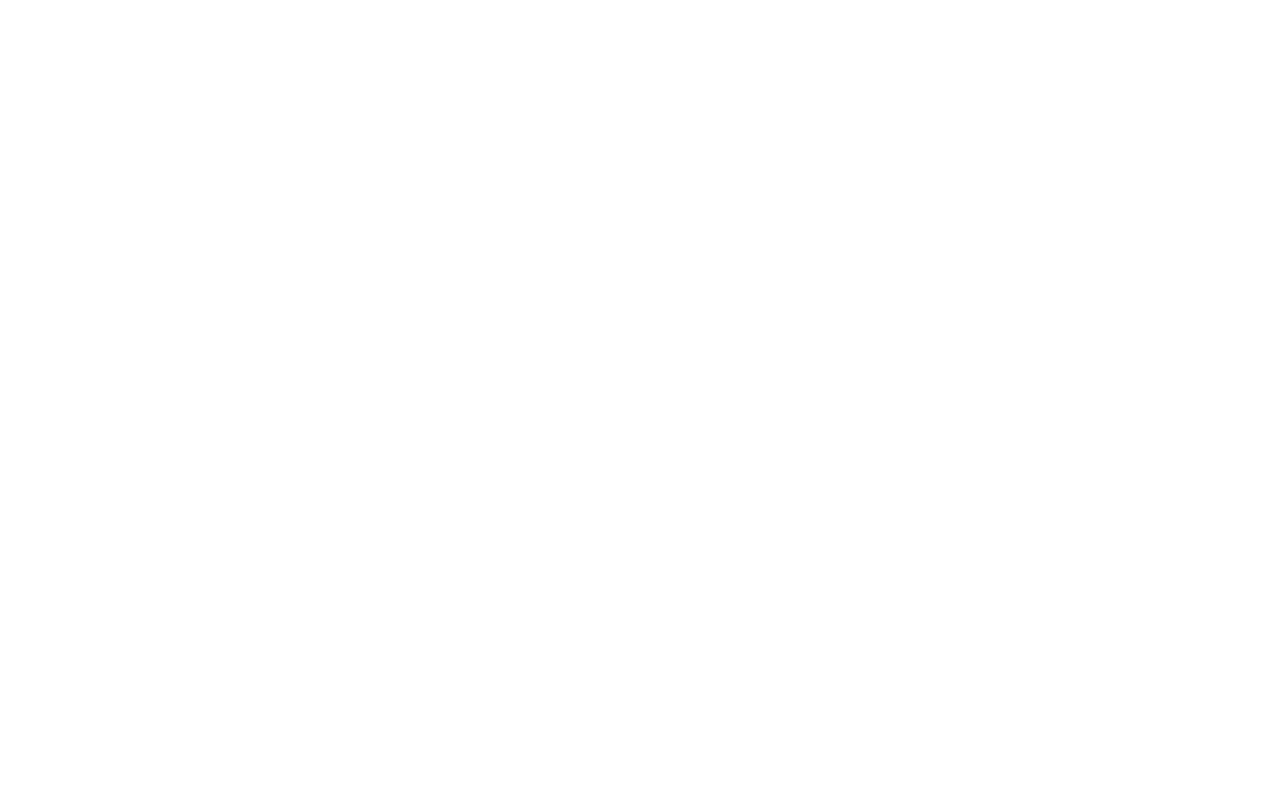
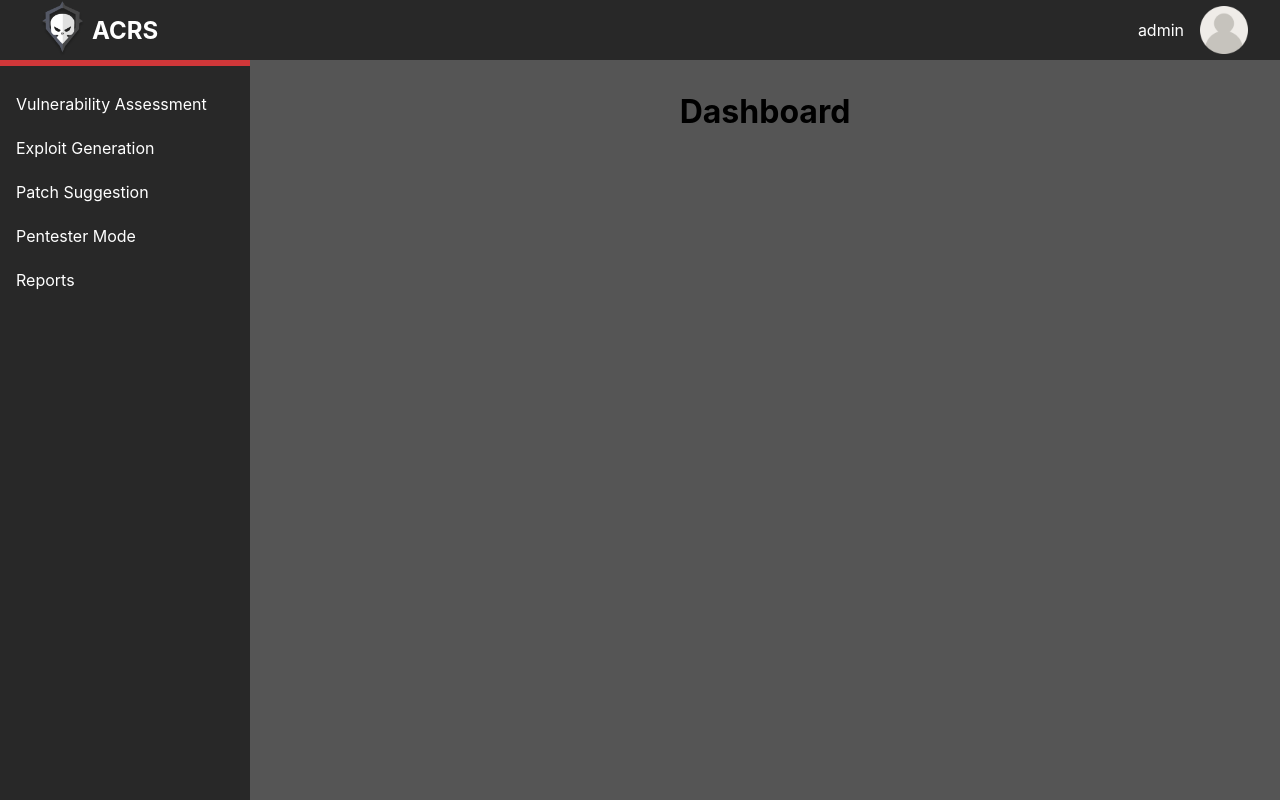
Before and after one commit to waseeq14/ACRS, a React (Create React App) app in the folder frontend/: page /dashboard in a window 1280 px wide. Before the commit this address had no page. Built offline with nearby package versions, Linux system fonts and the light colour scheme.

Commit message:
Dashboard Page

```diff
--- a/frontend/src/App.js
+++ b/frontend/src/App.js
@@ -2,6 +2,7 @@
 import Loading from './routes/Loading'
 import Login from './routes/Login'
 import Register from './routes/Register'
+import Dashboard from './routes/Dashboard'
 
 import './App.css'
 
@@ -13,6 +14,7 @@
           <Route index element={<Loading />} />
           <Route path='/login' element={<Login />} />
           <Route path='/create-account' element={<Register />} />
+          <Route path='/dashboard' element={<Dashboard />} />
         </Routes>
       </Router>
     </div>
--- a/frontend/src/index.css
+++ b/frontend/src/index.css
@@ -5,6 +5,8 @@
     sans-serif;
   -webkit-font-smoothing: antialiased;
   -moz-osx-font-smoothing: grayscale;
+
+  background-color: #555555;
 }
 
 * {
--- /dev/null
+++ b/frontend/src/routes/Dashboard/index.js
@@ -0,0 +1,51 @@
+import styles from './styles.module.css'
+
+export default function Dashboard() {
+  return (
+    <>
+      <div className={styles.appbar}>
+        <div className={styles.appbarLeft}>
+          <img
+            className={styles.logo}
+            src='/static/images/logo_mini.png'
+            alt='Small Logo'
+          />
+          <h2 className={styles.title}>ACRS</h2>
+        </div>
+        <div className={styles.menu}>
+          <p>admin</p>
+          <img
+            className={styles.userImg}
+            src='/static/images/user.png'
+            alt='User'
+          />
+        </div>
+      </div>
+
+      <div className={styles.sidebar}>
+        <div className={styles.bar}></div>
+        <ul>
+          <li>
+            <a href='#'>Vulnerability Assessment</a>
+          </li>
+          <li>
+            <a href='#'>Exploit Generation</a>
+          </li>
+          <li>
+            <a href='#'>Patch Suggestion</a>
+          </li>
+          <li>
+            <a href='#'>Pentester Mode</a>
+          </li>
+          <li>
+            <a href='#'>Reports</a>
+          </li>
+        </ul>
+      </div>
+
+      <div className={styles.content}>
+        <h1>Dashboard</h1>
+      </div>
+    </>
+  )
+}
--- /dev/null
+++ b/frontend/src/routes/Dashboard/styles.module.css
@@ -0,0 +1,89 @@
+.appbar {
+  display: flex;
+  align-items: center;
+  justify-content: space-between;
+  background-color: #282828;
+  color: white;
+  padding: 0rem 2rem;
+  position: fixed;
+  top: 0;
+  left: 0;
+  width: 100%;
+  z-index: 1000;
+}
+
+.appbar .appbarLeft {
+  display: flex;
+  align-items: center;
+}
+
+.appbar .logo {
+  height: 60px;
+  width: 60px;
+}
+
+.appbar .title {
+  font-size: 1.5rem;
+  font-weight: bold;
+}
+
+.appbar .menu {
+  display: flex;
+  gap: 1rem;
+  align-items: center;
+}
+
+.appbar .menu a {
+  color: white;
+  text-decoration: none;
+  font-size: 1rem;
+}
+
+.appbar .userImg {
+  height: 48px;
+  width: 48px;
+}
+
+.sidebar {
+  width: 250px;
+  height: 100vh;
+  background-color: #282828;
+  color: white;
+  /* padding: 1rem; */
+  position: fixed;
+  top: 60px; /* Adjusted for app bar height */
+  left: 0;
+  overflow-y: auto;
+}
+
+.sidebar .bar {
+  height: 6px;
+
+  background: #d03739;
+}
+
+.sidebar ul {
+  list-style-type: none;
+
+  text-align: left;
+
+  margin-top: 1rem;
+}
+
+.sidebar ul li {
+  padding: 0.75rem 1rem;
+
+  margin: 0;
+}
+
+.sidebar ul li a {
+  color: white;
+  text-decoration: none;
+  font-size: 1rem;
+}
+
+.content {
+  margin-left: 250px;
+  padding: 2rem;
+  margin-top: 60px; /* Adjusted for app bar height */
+}
--- a/frontend/src/routes/Login/index.js
+++ b/frontend/src/routes/Login/index.js
@@ -1,14 +1,18 @@
 import { useState } from 'react'
-import { Link } from 'react-router'
+import { Link, useNavigate } from 'react-router'
 
 import styles from './styles.module.css'
 
 export default function Login() {
+  const navigate = useNavigate()
+
   const [username, setUsername] = useState()
   const [password, setPassword] = useState()
 
   const handleLoginSubmit = e => {
     e.preventDefault()
+
+    navigate('/dashboard')
   }
 
   return (
```
Also changed, not shown: frontend/public/static/images/logo_mini.png (added), frontend/public/static/images/user.png (added).
